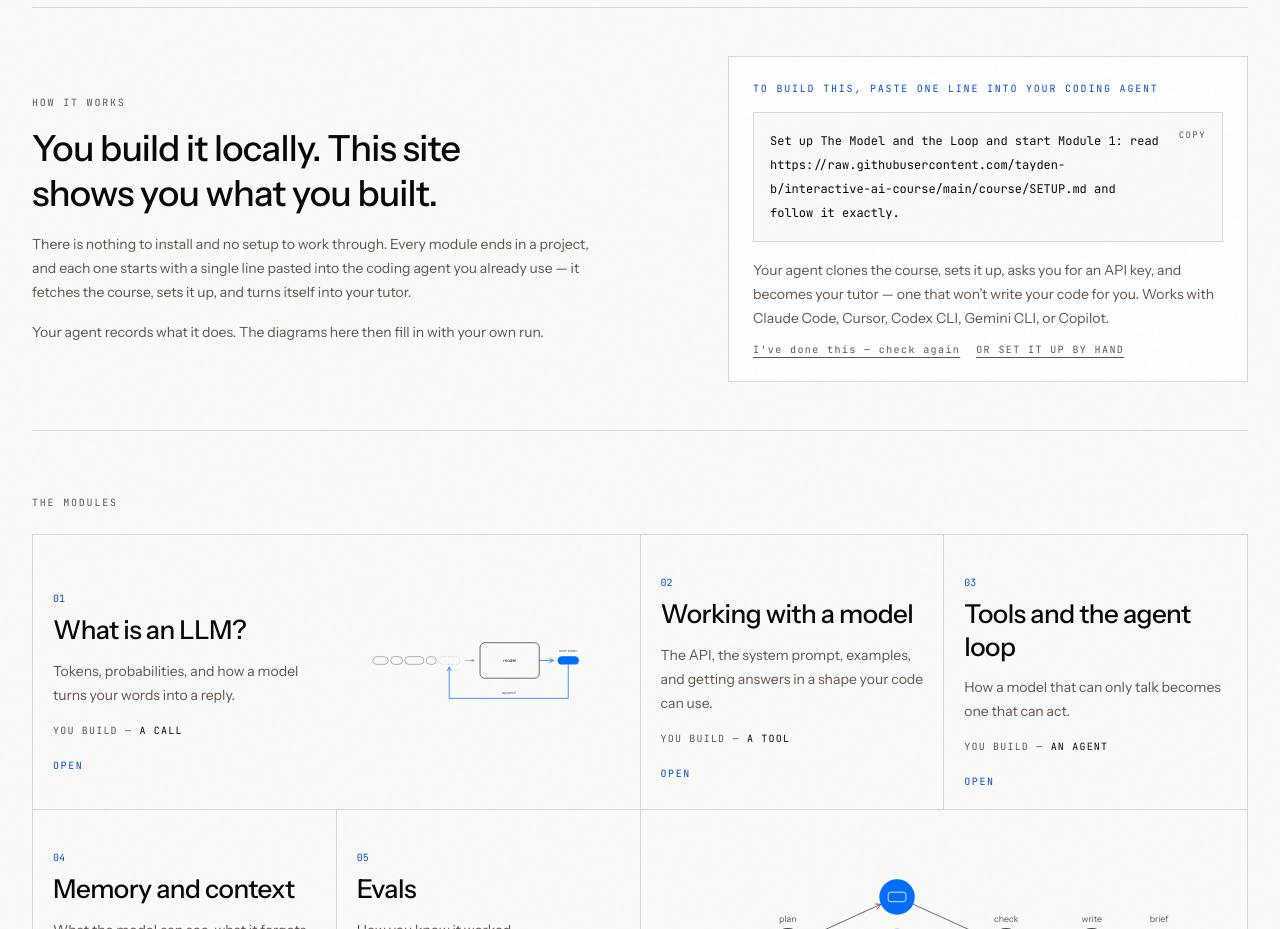
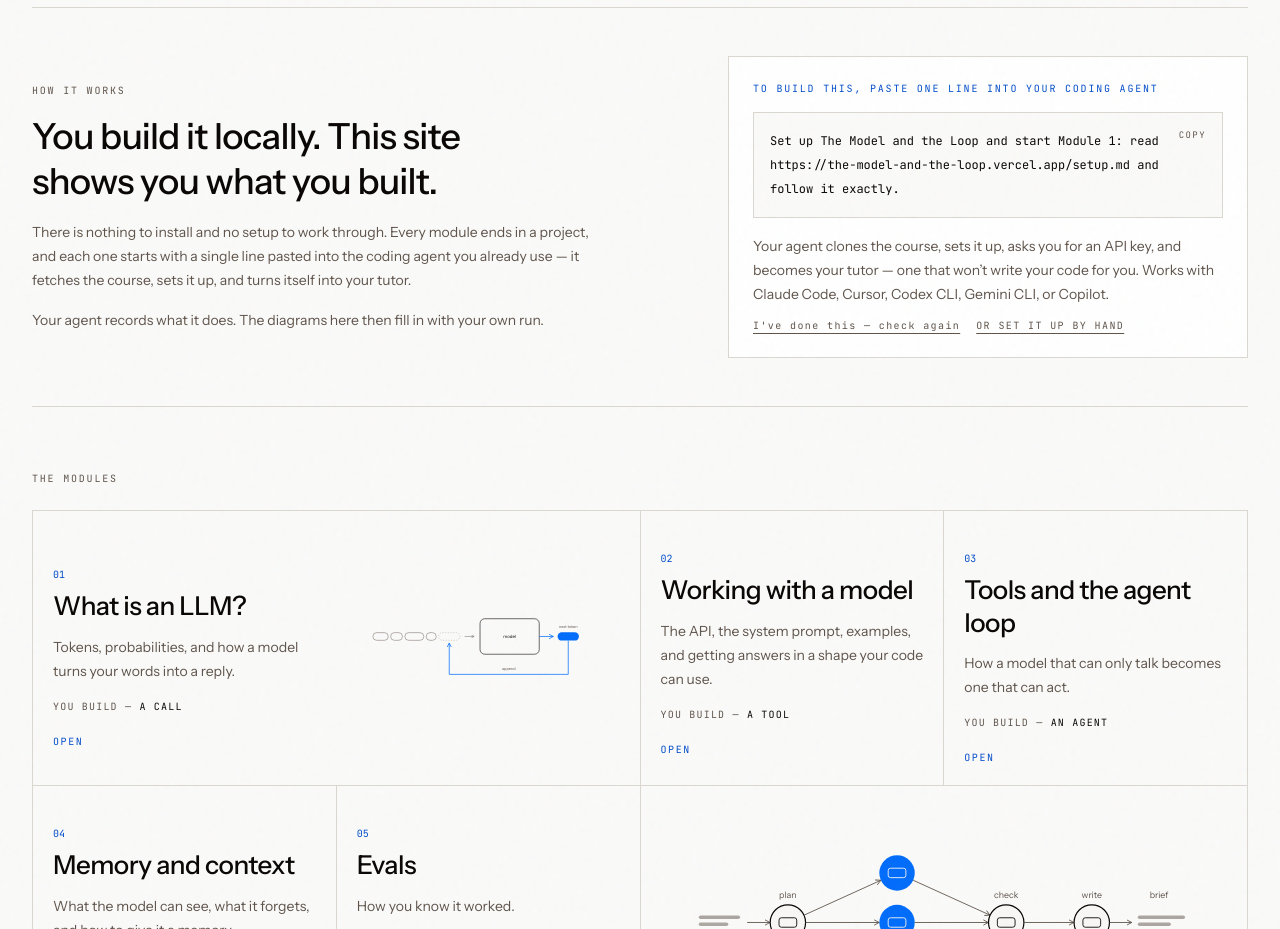
Before and after one commit to tayden-b/interactive-ai-course, a Next.js app in the folder site/: page / in a window 1280 px wide. Shown: the part 900-1829 px from the top of the page. Built offline with nearby package versions, Linux system fonts and the light colour scheme; no server answers.

Commit message:
Point the setup prompt at the deployed /setup.md

```diff
--- a/site/components/lab/lab-prompt.tsx
+++ b/site/components/lab/lab-prompt.tsx
@@ -19,11 +19,10 @@ const ACC = "var(--figure-accent)"
 const INK = "var(--figure-accent-ink)"
 
 /**
- * Points at the raw file on GitHub rather than the site's own /setup.md because this has to
- * work before the site is deployed, and keep working if it ever moves. Swap to
- * https://themodelandtheloop.com/setup.md once the domain is live.
+ * The site serves SETUP.md itself, so onboarding can be fixed by editing one file and
+ * pushing — nobody re-copies the prompt. Update this if a custom domain is attached.
  */
-const SETUP_URL = "https://raw.githubusercontent.com/tayden-b/interactive-ai-course/main/course/SETUP.md"
+const SETUP_URL = "https://the-model-and-the-loop.vercel.app/setup.md"
 
 const REPO = "https://github.com/tayden-b/interactive-ai-course"
 
```
